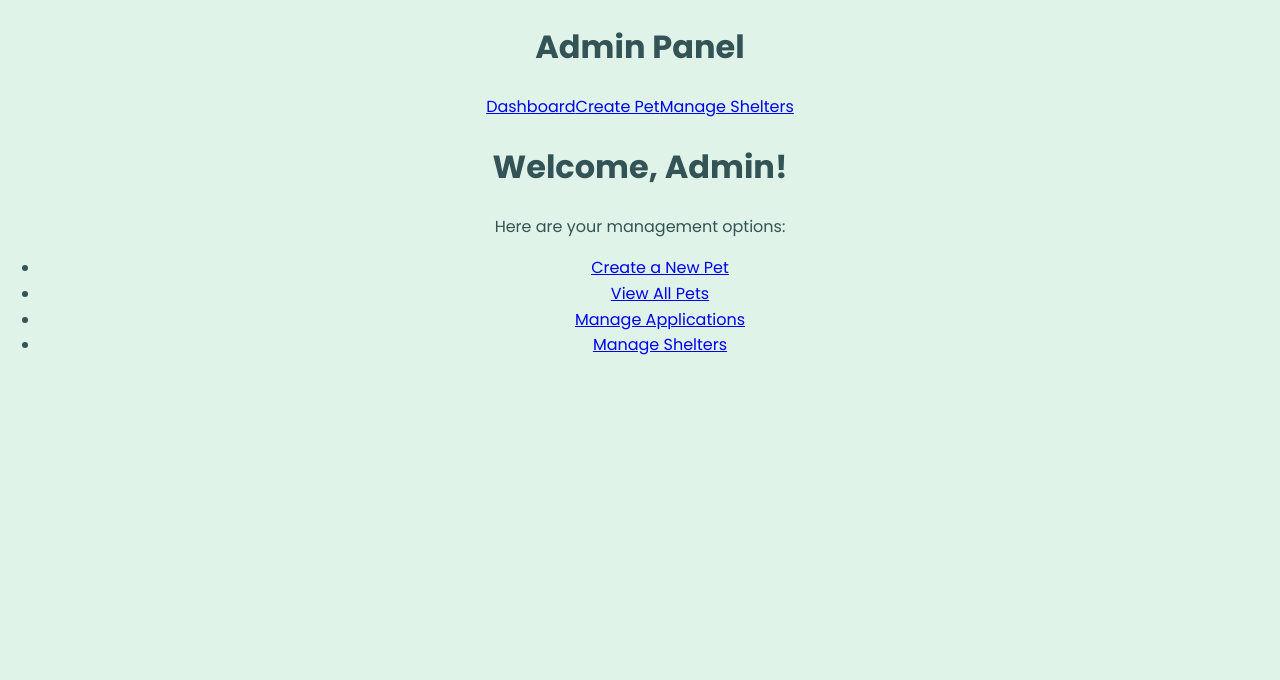
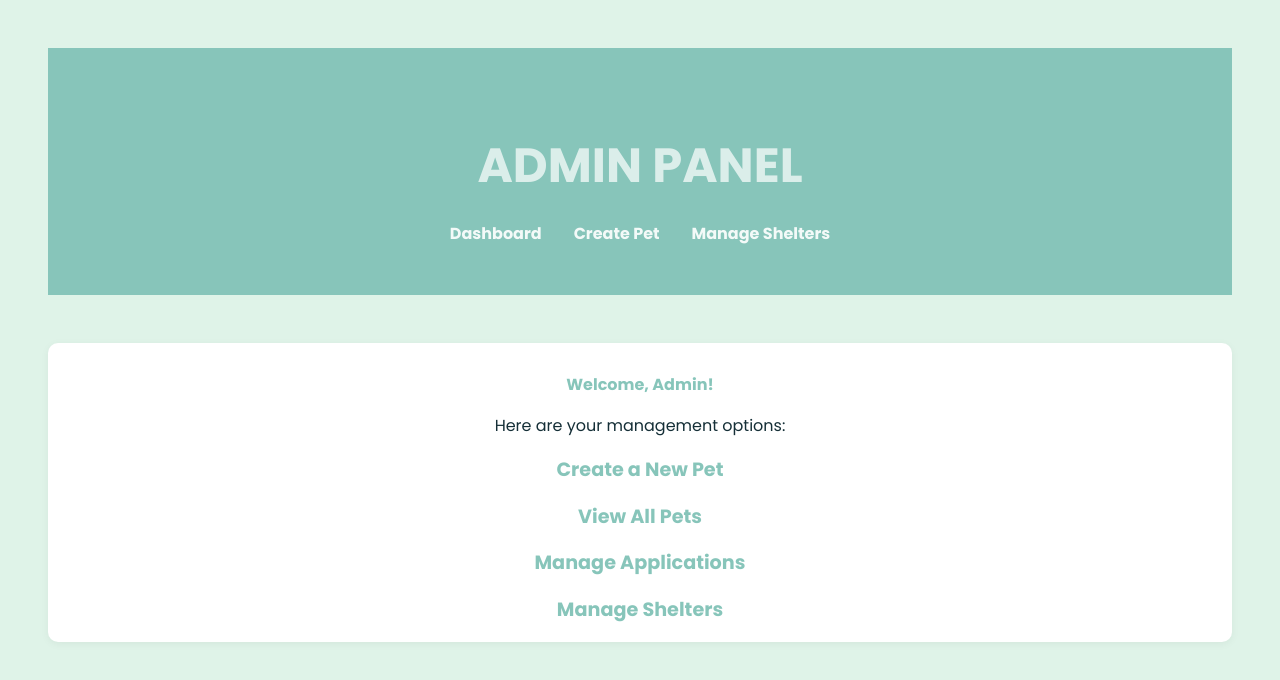
Before and after one commit to chantal-delcarmen/adoptify-pet-finder, a React (Create React App) app in the folder frontend/: page /admin-dashboard in a window 1280 px wide. Shown: the top 680 px of the page. Built offline with nearby package versions, Linux system fonts and the light colour scheme; no server answers; sample sign-in values are in the browser's storage.

Commit message:
Refactor AdminLayout and AdminDashboard for consistent styling; enhance admin navigation and layout structure

```diff
--- a/frontend/src/components/AdminLayout.js
+++ b/frontend/src/components/AdminLayout.js
@@ -3,10 +3,10 @@ import { Link } from 'react-router-dom';
 
 function AdminLayout({ children }) {
   return (
-    <div className="admin-layout">
-      <header className="admin-header">
+    <div className="content"> {/* Reuse the global content class */}
+      <header className="hero"> {/* Reuse the global hero class */}
         <h1>Admin Panel</h1>
-        <nav>
+        <nav className="admin-navbar__auth"> {/* Use a unique class for admin links */}
           <Link to="/admin-dashboard">Dashboard</Link>
           <Link to="/create-pet">Create Pet</Link>
           <Link to="/admin/shelters">Manage Shelters</Link>
--- a/frontend/src/pages/AdminDashboard.js
+++ b/frontend/src/pages/AdminDashboard.js
@@ -14,9 +14,10 @@ function AdminDashboard() {
 
   return (
     <AdminLayout>
-      <h1>Welcome, Admin!</h1>
+      <div className="card admin-dashboard">
+        <h2>Welcome, Admin!</h2>
         <p>Here are your management options:</p>
-      <ul>
+        <ul className="admin-dashboard__links">
           <li>
             <Link to="/create-pet">Create a New Pet</Link>
           </li>
@@ -30,6 +31,7 @@ function AdminDashboard() {
             <Link to="/admin/shelters">Manage Shelters</Link>
           </li>
         </ul>
+      </div>
     </AdminLayout>
   );
 }
--- a/frontend/src/styles/_components.scss
+++ b/frontend/src/styles/_components.scss
@@ -220,6 +220,9 @@
   padding: 1rem 2rem;
   background-color: $color-primary; /* Match the primary color of the page */
   box-shadow: 0 2px 4px rgba(0, 0, 0, 0.1); /* Add a subtle shadow for depth */
+  flex-direction: column; /* Stack links vertically on smaller screens */
+  align-items: flex-start; /* Align links to the left */
+  padding: 1rem;
 }
 
 .navbar__auth {
@@ -233,11 +236,55 @@
   font-weight: bold;
   font-size: 1rem; /* Adjust font size for better readability */
   transition: color 0.3s ease; /* Smooth transition for hover effect */
+  flex-direction: column; /* Stack links vertically */
+  gap: 1rem; /* Adjust spacing for vertical layout */
 }
 
 .navbar__auth a:hover {
   color: rgba(255, 255, 255, 1); /* Fully opaque white on hover */
   text-decoration: underline; /* Add underline on hover */
+}
+
+.admin-navbar__auth {
+  display: flex;
+  justify-content: center; /* Center-align the links */
+  gap: 2rem; /* Add spacing between links */
+  margin-top: 1rem;
+
+  a {
+    text-decoration: none;
+    color: rgba(255, 255, 255, 0.9); /* White text with slight transparency */
+    font-weight: bold;
+    font-size: 1rem; /* Match the global link font size */
+    transition: color 0.3s ease; /* Smooth transition for hover effect */
+
+    &:hover {
+      color: rgba(255, 255, 255, 1); /* Fully opaque white on hover */
+      text-decoration: underline; /* Add underline on hover */
+    }
+  }
+}
+
+.admin-dashboard ul {
+  list-style: none; /* Remove bullets */
+  padding: 0;
+  margin: 0;
+  display: flex; /* Display links inline */
+  flex-direction: column; /* Stack links vertically */
+  gap: 1rem; /* Add spacing between links */
+}
+
+.admin-dashboard ul li a {
+  text-decoration: none;
+  color: $color-primary; /* Use the primary color for links */
+  font-weight: bold;
+  font-size: 1.2rem;
+  transition: color 0.3s ease;
+
+  &:hover {
+    text-decoration: underline;
+    color: darken($color-primary, 10%);
+  }
 }
 
 @media (max-width: 768px) {
@@ -268,37 +315,4 @@
     }
   }
 
-  .navbar {
-    flex-direction: column; /* Stack links vertically on smaller screens */
-    align-items: flex-start; /* Align links to the left */
-    padding: 1rem;
-  }
-
-  .navbar__auth {
-    flex-direction: column; /* Stack links vertically */
-    gap: 1rem; /* Adjust spacing for vertical layout */
-  }
 }
-
-.admin-dashboard {
-  padding: 2rem;
-  h1 {
-    font-size: 2rem;
-    margin-bottom: 1rem;
-  }
-  ul {
-    list-style: none;
-    padding: 0;
-    li {
-      margin-bottom: 0.5rem;
-      a {
-        text-decoration: none;
-        color: $color-primary;
-        font-weight: bold;
-        &:hover {
-          text-decoration: underline;
-        }
-      }
-    }
-  }
-}
```
Lines whose indentation alone changed are shown as unchanged.
